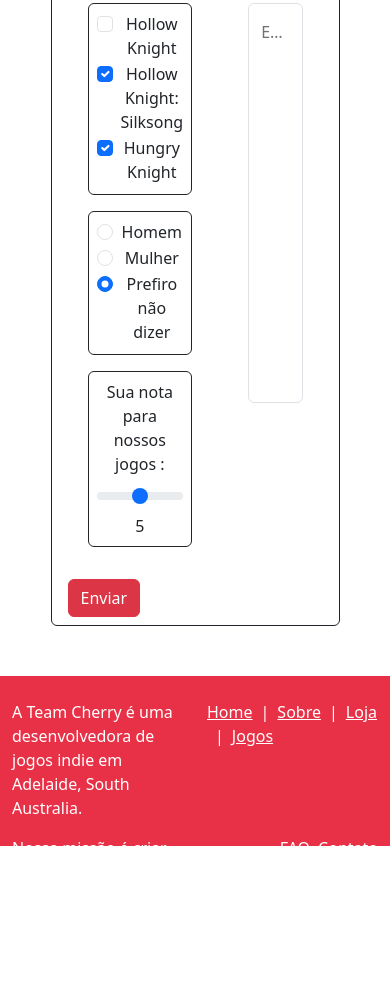
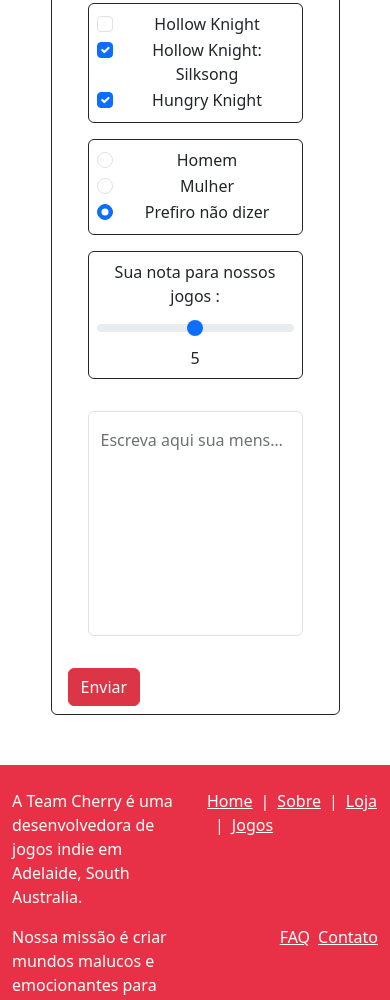
Before and after one commit to DanielKuhnDeAraujo/Pw-Time-Cereja, a plain HTML site: page contacto.html in a window 390 px wide. Shown: the part 1000-2000 px from the top of the page. Before the commit the page ends 1972 px from the top, so only its background shows below. Drawn offline with Linux system fonts and the light colour scheme.

Commit message:
resppo 1

```diff
--- a/contacto.html
+++ b/contacto.html
@@ -105,7 +105,7 @@
                 </div>
                 <div class="container text-center">
                     <div class="row">
-                        <div class="col">
+                        <div class="col-md-6 col-sm-12">
                             <fieldset class="border border-dark rounded m-3 p-2">
                                 <div class="form-check">
                                     <input class="form-check-input" type="checkbox" value="" id="checkDefault">
@@ -166,9 +166,9 @@
                                 </script>
                             </fieldset>
                         </div>
-                        <div class="col">
+                        <div class="col-md-6 col-sm-12">
                             <div class="form-floating m-3" >
-                                    <textarea class="form-control" placeholder="Leave a comment here" id="floatingTextarea"  style="height: 400px; resize: none;" required></textarea>
+                                    <textarea class="form-control" placeholder="Leave a comment here" id="floatingTextarea"  required></textarea>
                                     <label for="floatingTextarea"> Escreva aqui sua mensagem</label>
                                     <div class="invalid-feedback">
                                         Escreva sua mensagem.
--- a/css/contatofaq.css
+++ b/css/contatofaq.css
@@ -9,3 +9,12 @@ h1 {
 a {
     color: rgb(232,48,70);
 }
+#floatingTextarea {
+    height: 325px ;
+    resize: none ;
+}
+@media (max-width: 600px) {
+    #floatingTextarea {
+        height: 225px ;
+    }
+}
--- a/css/style.css
+++ b/css/style.css
@@ -72,7 +72,7 @@ body {
 }
 footer{
     position: relative;
-    background-color:  rgb(232,48,70);;
+    background-color:  rgb(232,48,70);
     width: 100%;
     height: 170px;
     z-index: 10;
@@ -132,3 +132,11 @@ br
     width: 50%;
     height: auto;
 }
+.navbar-toggler-icon {
+  filter: brightness(0) invert(1);
+}
+@media (max-width: 600px) {
+    footer{
+        height: 270px;
+    }
+}
```
Also changed, not shown: sobre.html (+4 -4 lines).
